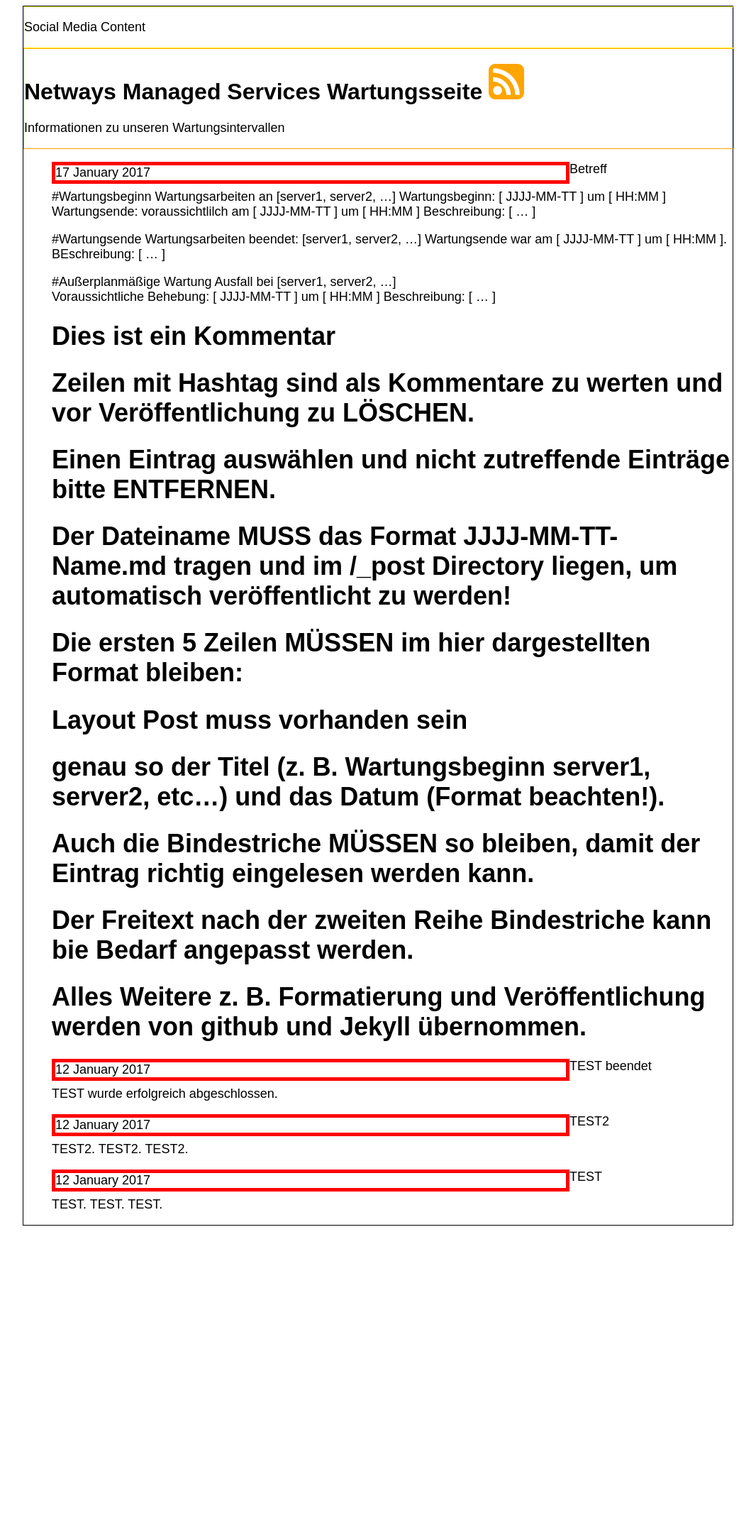
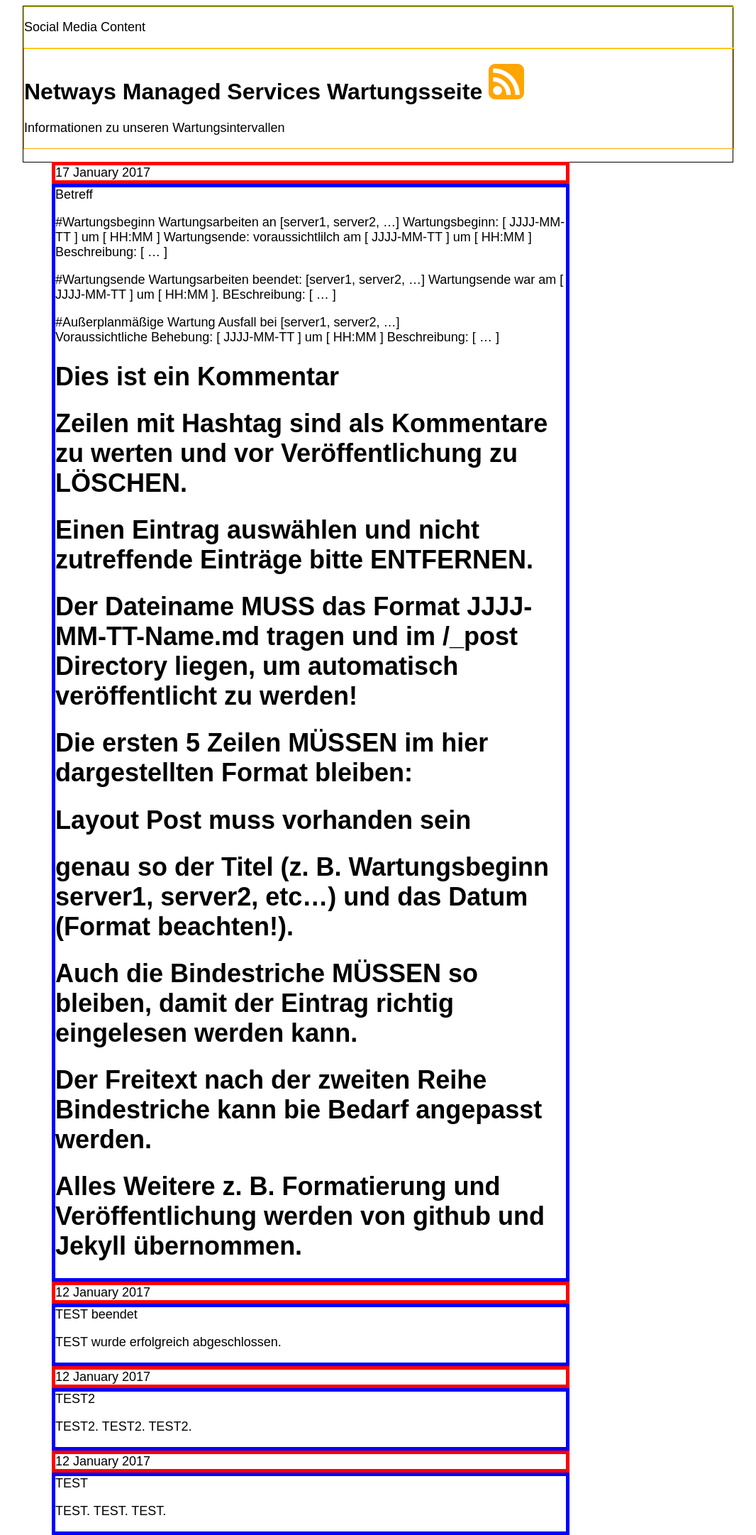
Before and after one commit to Storagegirl/storagegirl.github.io, a Jekyll site: the page built from index.html, in a window 1280 px wide. Shown: the whole page at 71% size, without its empty margins (107-1173 px from the left). Built offline with Jekyll 4.4.1, drawn with Linux system fonts in a browser that asks for light colours; before the commit the page ends 1735 px from its top, so only the background shows below that.

Commit message:
Update index.html

```diff
--- a/index.html
+++ b/index.html
@@ -20,10 +20,8 @@
 	    <div class=boxdate>
 	      {{ post.date | date_to_long_string }}
 	    </div>
-	    <div class=boxtitle>
+	    <div class=boxtitlecontent>
 	      {{ post.title }}
-	    </div>
-	    <div class=boxcontent>
 	      {{ post.content }}
 	    </div>
 	  {% endfor %}
```
